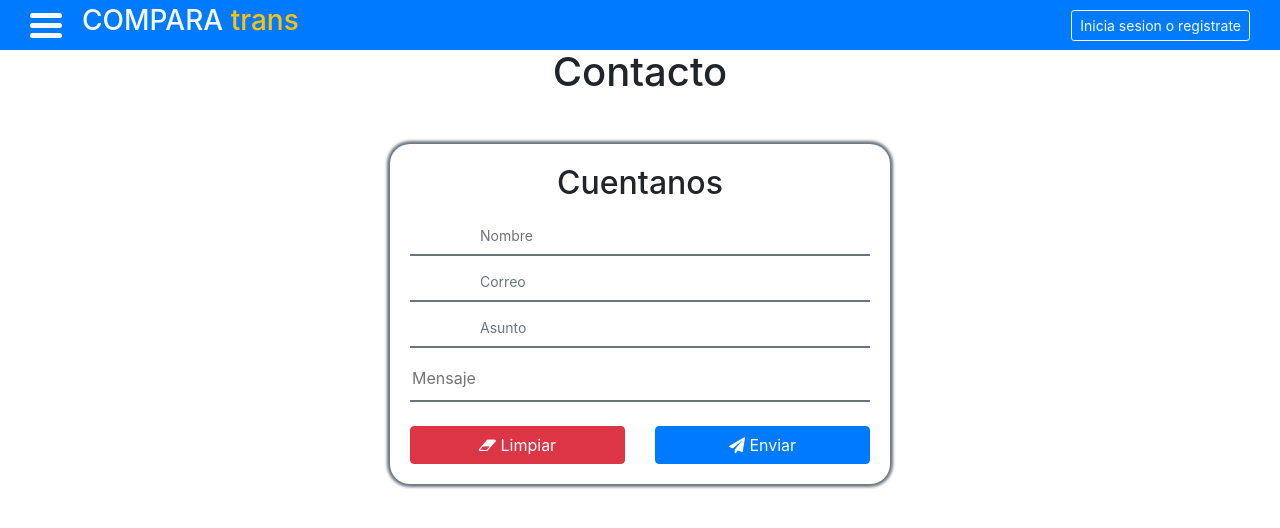
After one commit to kikowoll/proyectosymfony, a Symfony app: template templates/contacto/index.html.twig in a window 1280 px wide. The commit adds this page. Shown: the top 528 px of the page. Run offline with Twig, Linux system fonts and the light colour scheme; the template is opened without the code that fills it, so the values that code supplies are empty; style sheets or scripts are compiled from the project's sources; some libraries are stand-ins or nearby versions.

Commit message:
septiembre 18

```diff
--- /dev/null
+++ b/public/css/contacto.scss
@@ -0,0 +1,101 @@
+// colores root
+$blue: #007bff;
+$indigo: #6610f2;
+$purple: #6f42c1;
+$pink: #e83e8c;
+$red: #dc3545;
+$orange: #fd7e14;
+$yellow: #ffc107;
+$green: #28a745;
+$teal: #20c997;
+$cyan: #17a2b8;
+$white: #fff;
+$gray: #6c757d;
+$gray-dark: #343a40;
+$primary: #007bff;
+$secondary: #6c757d;
+$success: #28a745;
+$info: #17a2b8;
+$warning: #ffc107;
+$danger: #dc3545;
+$light: #f8f9fa;
+$dark: #343a40;
+$breakpoint-xs: 0;
+$breakpoint-sm: 576px;
+$breakpoint-md: 768px;
+$breakpoint-lg: 992px;
+$breakpoint-xl: 1200px;
+
+.contenedor {
+    position: relative;
+    width: 100%;
+    max-width: 500px;
+    margin: auto;
+    padding: 20px;
+    border-radius: 20px;
+    box-shadow: 0 0 3px 3px $secondary;
+    form {
+        position: relative;
+        width: 100%;
+        .cajas {
+            position: relative;
+            width: 100%;
+            height: 46px;
+            border-bottom: 2px solid $secondary;
+            input {
+                position: absolute;
+                bottom: 0;
+                left: 0;
+                width: 90%;
+                margin-left: 5%;
+                font-size: 18px;
+                background-color: transparent;
+                border: 0;
+                outline: 0;
+                z-index: 10;
+                &:focus ~ label,
+                &:valid ~ label {
+                    bottom: 14px;
+                    left: 20px;
+                    font-size: 16px;
+                    color: $primary;
+                }
+            }
+            label {
+                position: absolute;
+                bottom: 0;
+                left: 70px;
+                font-size: 14px;
+                color: $secondary;
+                transition: all 1s;
+            }
+        }
+        .caja-mensaje {
+            position: relative;
+            margin-top: 16px;
+            width: 100%;
+            border-bottom: 2px solid $secondary;;;;;
+            textarea {
+                width: 100%;
+                height: 30px;
+                background-color: transparent;
+                border: 0;
+                outline: 0;
+                resize: none;
+                transition: all 1s;
+                &:focus,
+                &:valid {
+                    height: 120px;
+                    border: 2px solid $secondary;
+                    border-radius: 14px;
+                    padding: 14px;
+                    background-color: $light;
+                    & > div {
+                        border: 0;
+                    }
+                }
+            }
+        }
+
+    }
+}
--- /dev/null
+++ b/public/css/dist/contacto.css
@@ -0,0 +1,70 @@
+.contenedor {
+  position: relative;
+  width: 100%;
+  max-width: 500px;
+  margin: auto;
+  padding: 20px;
+  border-radius: 20px;
+  box-shadow: 0 0 3px 3px #6c757d;
+}
+.contenedor form {
+  position: relative;
+  width: 100%;
+}
+.contenedor form .cajas {
+  position: relative;
+  width: 100%;
+  height: 46px;
+  border-bottom: 2px solid #6c757d;
+}
+.contenedor form .cajas input {
+  position: absolute;
+  bottom: 0;
+  left: 0;
+  width: 90%;
+  margin-left: 5%;
+  font-size: 18px;
+  background-color: transparent;
+  border: 0;
+  outline: 0;
+  z-index: 10;
+}
+.contenedor form .cajas input:focus ~ label, .contenedor form .cajas input:valid ~ label {
+  bottom: 14px;
+  left: 20px;
+  font-size: 16px;
+  color: #007bff;
+}
+.contenedor form .cajas label {
+  position: absolute;
+  bottom: 0;
+  left: 70px;
+  font-size: 14px;
+  color: #6c757d;
+  transition: all 1s;
+}
+.contenedor form .caja-mensaje {
+  position: relative;
+  margin-top: 16px;
+  width: 100%;
+  border-bottom: 2px solid #6c757d;
+}
+.contenedor form .caja-mensaje textarea {
+  width: 100%;
+  height: 30px;
+  background-color: transparent;
+  border: 0;
+  outline: 0;
+  resize: none;
+  transition: all 1s;
+}
+.contenedor form .caja-mensaje textarea:focus, .contenedor form .caja-mensaje textarea:valid {
+  height: 120px;
+  border: 2px solid #6c757d;
+  border-radius: 14px;
+  padding: 14px;
+  background-color: #f8f9fa;
+}
+.contenedor form .caja-mensaje textarea:focus > div, .contenedor form .caja-mensaje textarea:valid > div {
+  border: 0;
+}
--- a/src/Controller/EmpresasController.php
+++ b/src/Controller/EmpresasController.php
@@ -46,7 +46,8 @@ class EmpresasController extends AbstractController
             'furgones' => $furgon,
             'coches' => $coche,
             'empresas' => $empresa,
-
+            'textos' => '',
+            'colores' => '',
         ]);
     }
 
@@ -89,7 +90,7 @@ class EmpresasController extends AbstractController
         } else {
             $texto = 'A pasado algo malo, no hemos podido hacer tu transferencia. Intenalo mas tarde';
             $color = 'danger';
-            $sitio = 'comparador/index.html.twig';
+            $sitio = 'empresas/index.html.twig';
         }
 
         return $this->render($sitio, [
--- /dev/null
+++ b/templates/contacto/index.html.twig
@@ -0,0 +1,44 @@
+{% extends 'base.html.twig' %}
+
+{% block title %}Contacto{% endblock %}
+
+{# CSS #}
+{% block stylesheets %}
+    <link rel="stylesheet" href="{{ asset('css/dist/contacto.css') }}">
+{% endblock %}
+
+{# CONTENIDO #}
+{% block body %}
+<div class="container">
+    <h1 class="text-center mt-5 mb-5">Contacto</h1>
+    <div class="contenedor">
+        <h2 class="text-center">Cuentanos</h2>
+        <form action="">
+            <div class="cajas">
+                <input type="text" name="" id="" minlength="1" required>
+                <label for="">Nombre</label>
+            </div>
+            <div class="cajas">
+                <input type="email" name="" id="" minlength="1" required>
+                <label for="">Correo</label>
+            </div>
+            <div class="cajas">
+                <input type="text" name="" id="" minlength="1" required>
+                <label for="">Asunto</label>
+            </div>
+            <div class="caja-mensaje">
+                <textarea name="" id="" placeholder="Mensaje" minlength="1" required></textarea>
+            </div>
+            <div class="row mt-4">
+                <div class="col-md-6"><button type="reset" class="btn btn-danger btn-block"><i class="fa fa-eraser"></i> Limpiar</button></div>
+                <div class="col-md-6"><button type="submit" class="btn btn-primary btn-block"><i class="fa fa-send"></i> Enviar</button></div>
+            </div>
+        </form>
+    </div>
+</div>
+{% endblock %}
+
+{# JAVASCRIPTS #}
+{% block javascripts %}
+
+{% endblock %}
--- a/templates/menu.html.twig
+++ b/templates/menu.html.twig
@@ -30,7 +30,7 @@
         <li><a href="{{ path('com_index') }}"><i class="fa fa-cogs"></i> Comparador</a></li>
 
 
-        <li><a href=""><i class="fa fa-envelope"></i> Contacto</a></li>
+        <li><a href="{{ path('con_index') }}"><i class="fa fa-envelope"></i> Contacto</a></li>
 
         {% if app.user %}
           <li><a href="#" data-toggle="modal" data-target="#exampleModalCenter"><i class="fa fa-user"></i> {{ app.user.username }}</a></li>
@@ -58,7 +58,7 @@
         <a href="{{ path('app_editar') }}" class="btn btn-primary btn-block">Editar mis Datos</a>
         <a href="{{ path('mo_index') }}" class="btn btn-primary btn-block">Mis Movimientos</a>
         {% if is_granted('ROLE_ADMIN') or is_granted('ROLE_SUPER_ADMIN')%}
-        <a href="" class="btn btn-primary btn-block">Editar Precios</a>
+        <a href="{{ path('cam_index') }}" class="btn btn-primary btn-block">Editar Precios</a>
         {% endif %}
         <a href="{{ path('app_logout') }}" class="btn btn-danger btn-block">Cerrar sesión</a>
       </div>
--- a/templates/movimientos/index.html.twig
+++ b/templates/movimientos/index.html.twig
@@ -54,7 +54,7 @@
                                 <td>
                                     {% if is_granted('ROLE_ADMIN') %}
                                     <button class="btn btn-light btn-sm" data-toggle="modal" data-target="#staticBackdrop"
-                                        onclick="rellenar('{{contrato.usuario.nombre}}','{{contrato.salida}}','{{contrato.llegada}}','{{contrato.precio}}','{{contrato.fecha}}')">
+                                        onclick="rellenar('{{contrato.usuario.nombre}}','{{contrato.salida}}','{{contrato.llegada}}','{{contrato.precio}}','{{contrato.fecha}}','{{contrato.trailer}}','{{contrato.camion}}','{{contrato.furgon}}','{{contrato.coche}}')">
                                         <i class="fa fa-eye fa-2x text-primary"></i>
                                     </button>
                                     {% elseif  is_granted('ROLE_USER')%}
@@ -176,7 +176,7 @@
             $('#empresa').text(emp)
             $('#salida').text(sal)
             $('#llegada').text(lle)
-            $('#precio').text(pre+' €')
+            $('#precio').text(pre + ' €')
             $('#fecha').text(fec)
             $('#ve-trailer').text(tra)
             $('#ve-camion').text(cam)
```
Also changed, not shown: src/Controller/CambioPrecioController.php (+43 -6 lines), src/Controller/ContactoController.php (added, +19 -0 lines), src/Modelo/Modelo.php (+20 -0 lines), src/Repository/EmpresasRepository.php (+15 -0 lines), templates/cambio_precio/index.html.twig (+87 -13 lines), templates/empresas/index.html.twig (+11 -0 lines).
